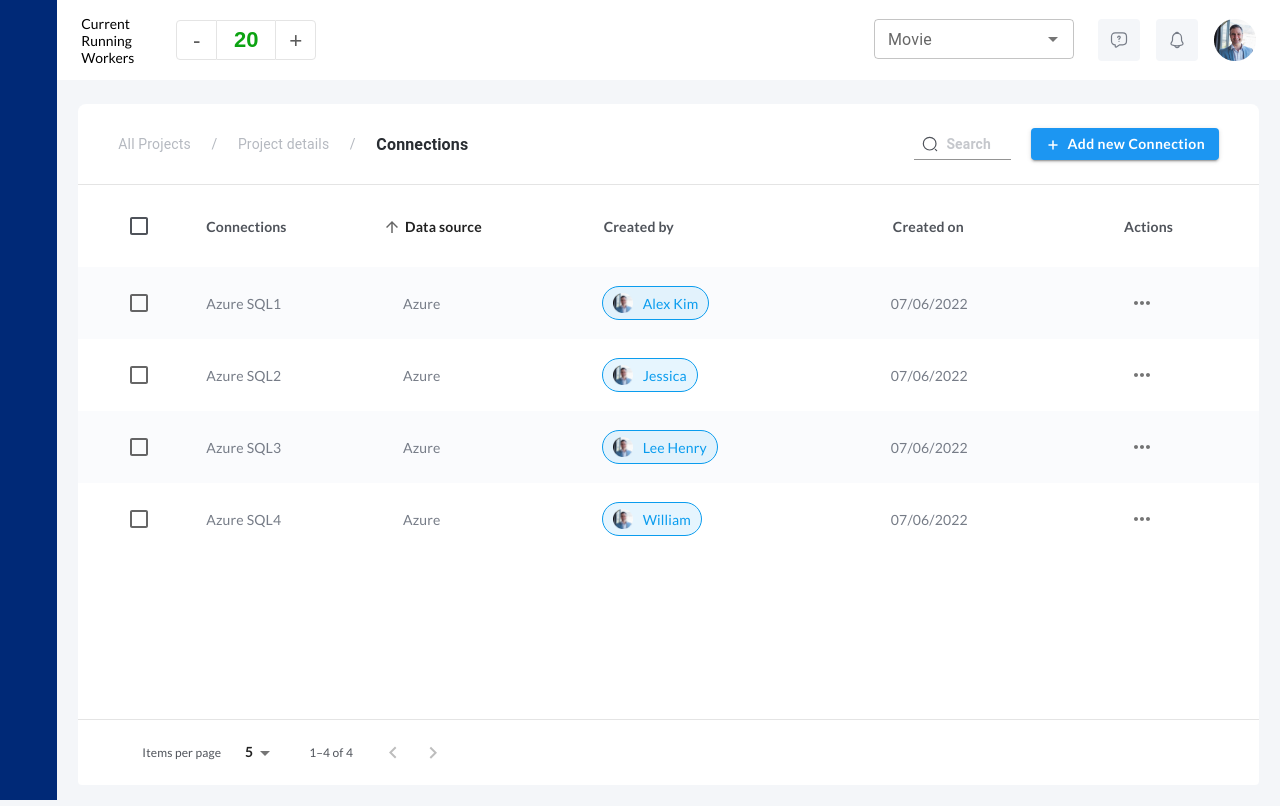
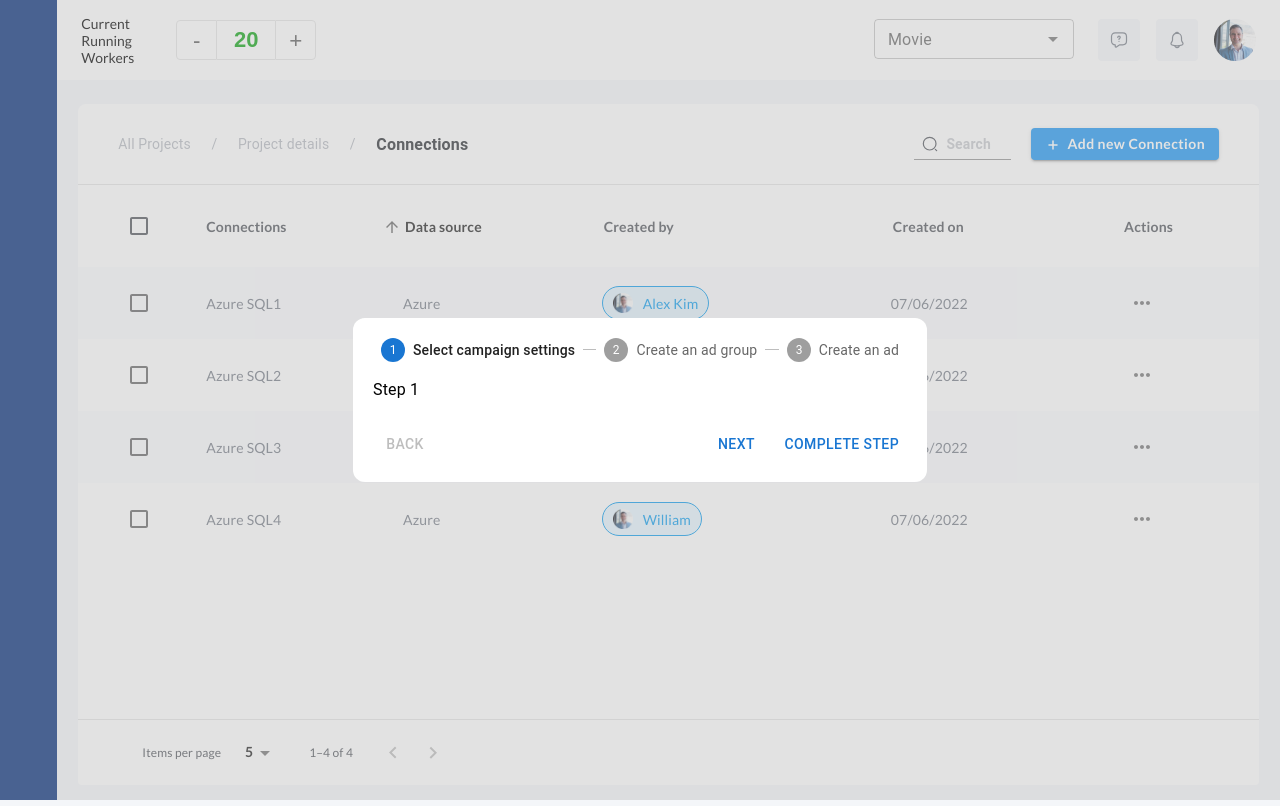
Before and after one commit to DaniilZymenokDev/pm-app, a React (Create React App) app: page / in a window 1280 px wide. Built offline with nearby package versions, Linux system fonts and the light colour scheme.

Commit message:
stepper work

```diff
--- a/src/components/AllProjects/AllProjects.tsx
+++ b/src/components/AllProjects/AllProjects.tsx
@@ -1,4 +1,4 @@
-import React from 'react';
+import React, {useState} from 'react';
 import Layout from "../../layout/Layout";
 import styles from './AllProjects.module.scss'
 import ActiveLastBreadcrumb from "../basic-components/Breadcrumb/ActiveLastBreadcrumb";
@@ -6,16 +6,23 @@ import Search from "../../design-core/Search";
 import {Button} from "@mui/material";
 import SvgSelector from "../basic-components/SvgSelector/SvgSelector";
 import ConnectionsTable from "./ConnectionsTable/ConnectionsTable";
+import HorizontalNonLinearStepper from "../NewConnectionStepper/NewConnection";
 
 const AllProjects: React.FC = () => {
+    const [isModal, setIsModal] = useState(true);
+
+    const openModalWindow = (): void => {
+        setIsModal(!isModal)
+    }
+
     return (
         <Layout>
+            {isModal && <HorizontalNonLinearStepper active={isModal} setActive={setIsModal}/>}
             <div className={styles.tableHeader}>
                 <ActiveLastBreadcrumb/>
                 <div className={styles.tableHeaderActions}>
-
                     <Search/>
-                    <Button variant="contained">
+                    <Button variant="contained" onClick={openModalWindow}>
                         <SvgSelector id={"Add"}/>
                         Add new Connection </Button>
                 </div>
--- /dev/null
+++ b/src/components/NewConnectionStepper/NewConnection.module.scss
@@ -0,0 +1,19 @@
+.modalBack{
+  height: 100vh;
+  width: 100vw;
+  background-color: rgba(183, 183, 183, 0.4);
+  position: fixed;
+  top:0;
+  left:0;
+  display: flex;
+  align-items: center;
+  justify-content: center;
+  z-index: 5;
+}
+.modalContent{
+  width: 534px !important;
+  opacity: 1;
+  padding: 20px;
+  border-radius: 12px;
+  background-color: white;
+}
--- /dev/null
+++ b/src/components/NewConnectionStepper/NewConnection.tsx
@@ -0,0 +1,135 @@
+import * as React from 'react';
+import Box from '@mui/material/Box';
+import Stepper from '@mui/material/Stepper';
+import Step from '@mui/material/Step';
+import StepButton from '@mui/material/StepButton';
+import Button from '@mui/material/Button';
+import Typography from '@mui/material/Typography';
+import {Dispatch, SetStateAction} from "react";
+import styles from './NewConnection.module.scss';
+
+const steps = ['Select campaign settings', 'Create an ad group', 'Create an ad'];
+type PropTypes = {
+    active: boolean,
+    setActive: Dispatch<SetStateAction<boolean>>,
+}
+
+export default function HorizontalNonLinearStepper(props: PropTypes) {
+
+    const [activeStep, setActiveStep] = React.useState(0);
+    const [completed, setCompleted] = React.useState<{
+        [k: number]: boolean;
+    }>({});
+
+    const totalSteps = () => {
+        return steps.length;
+    };
+
+    const completedSteps = () => {
+        return Object.keys(completed).length;
+    };
+
+    const isLastStep = () => {
+        return activeStep === totalSteps() - 1;
+    };
+
+    const allStepsCompleted = () => {
+        return completedSteps() === totalSteps();
+    };
+
+    const handleNext = () => {
+        const newActiveStep =
+            isLastStep() && !allStepsCompleted()
+                ? // It's the last step, but not all steps have been completed,
+                  // find the first step that has been completed
+                steps.findIndex((step, i) => !(i in completed))
+                : activeStep + 1;
+        setActiveStep(newActiveStep);
+    };
+
+    const handleBack = () => {
+        setActiveStep((prevActiveStep) => prevActiveStep - 1);
+    };
+
+    const handleStep = (step: number) => () => {
+        setActiveStep(step);
+        if(step===0){
+            return <h1>First step</h1>
+        }else if(step===1){
+            return <h1>Second step</h1>
+        }else if(step===2){
+            return <h1>Third step</h1>
+        }
+    };
+
+    const handleComplete = () => {
+        const newCompleted = completed;
+        newCompleted[activeStep] = true;
+        setCompleted(newCompleted);
+        handleNext();
+    };
+
+    const handleReset = () => {
+        setActiveStep(0);
+        setCompleted({});
+    };
+
+    return (
+        <div className={styles.modalBack} onClick={()=>{props.setActive(false)}}>
+            <Box className={styles.modalContent} sx={{width: '100%'}} onClick={e=> e.stopPropagation()}>
+                <Stepper nonLinear activeStep={activeStep}>
+                    {steps.map((label, index) => (
+                        <Step key={label} completed={completed[index]}>
+                            <StepButton color="inherit" onClick={handleStep(index)}>
+                                {label}
+                            </StepButton>
+                        </Step>
+                    ))}
+                </Stepper>
+                <div>
+                    {allStepsCompleted() ? (
+                        <React.Fragment>
+                            <Typography sx={{mt: 2, mb: 1}}>
+                                All steps completed - you&apos;re finished
+                            </Typography>
+                            <Box sx={{display: 'flex', flexDirection: 'row', pt: 2}}>
+                                <Box sx={{flex: '1 1 auto'}}/>
+                                <Button onClick={handleReset}>Reset</Button>
+                            </Box>
+                        </React.Fragment>
+                    ) : (
+                        <React.Fragment>
+                            <Typography sx={{mt: 2, mb: 1}}>Step {activeStep + 1}</Typography>
+                            <Box sx={{display: 'flex', flexDirection: 'row', pt: 2}}>
+                                <Button
+                                    color="inherit"
+                                    disabled={activeStep === 0}
+                                    onClick={handleBack}
+                                    sx={{mr: 1}}
+                                >
+                                    Back
+                                </Button>
+                                <Box sx={{flex: '1 1 auto'}}/>
+                                <Button onClick={handleNext} sx={{mr: 1}}>
+                                    Next
+                                </Button>
+                                {activeStep !== steps.length &&
+                                    (completed[activeStep] ? (
+                                        <Typography variant="caption" sx={{display: 'inline-block'}}>
+                                            Step {activeStep + 1} already completed
+                                        </Typography>
+                                    ) : (
+                                        <Button onClick={handleComplete}>
+                                            {completedSteps() === totalSteps() - 1
+                                                ? 'Finish'
+                                                : 'Complete Step'}
+                                        </Button>
+                                    ))}
+                            </Box>
+                        </React.Fragment>
+                    )}
+                </div>
+            </Box>
+        </div>
+    );
+}
```
